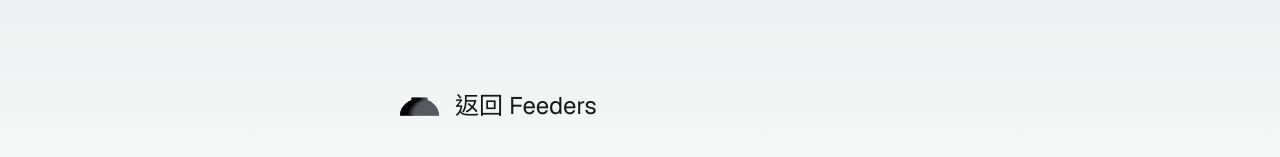
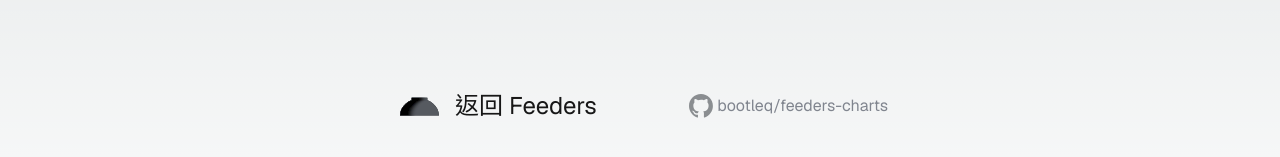
Before and after one commit to bootleq/feeders-charts, a Next.js app: page / in a window 1280 px wide. Shown: the part 467-624 px from the top of the page. Built offline with nearby package versions, Linux system fonts and the light colour scheme; no server answers.

Commit message:
Add Github repo link to index
Icon comes from https://github.com/logos

```diff
--- /dev/null
+++ b/src/app/RepoLink.tsx
@@ -0,0 +1,18 @@
+"use client"
+
+import Link from 'next/link';
+import HubIcon from '@/assets/github-mark.svg';
+
+export default function RepoLink() {
+  return (
+    <Link
+      className='flex items-center gap-x-1 p-2 sm:ml-auto rounded-md w-fit text-slate-900 opacity-50 hover:opacity-100 hover:bg-purple-100'
+      href='https://github.com/bootleq/feeders-charts'
+      target='_blank'
+      title='bootleq/feeders-charts: Interactive charts in feeders.pages.dev'
+    >
+      <HubIcon className='w-6 h-6' viewBox='0 0 98 98' />
+      bootleq/feeders-charts
+    </Link>
+  );
+}
--- a/src/app/page.tsx
+++ b/src/app/page.tsx
@@ -1,6 +1,7 @@
 import type { Metadata } from "next";
 import { metadata as layoutMetadata } from "./layout";
 import Link from 'next/link';
+import RepoLink from './RepoLink';
 import BackToFeeders from './BackToFeeders';
 
 export const metadata: Metadata = {
@@ -41,7 +42,10 @@ export default function Home() {
           </li>
         </ul>
 
-        <BackToFeeders />
+        <div className='flex flex-wrap items-center justify-center sm:justify-items-start mt-auto gap-x-12 w-full'>
+          <BackToFeeders />
+          <RepoLink />
+        </div>
       </main>
     </div>
   );
```
Also changed, not shown: src/assets/github-mark.svg (added).
